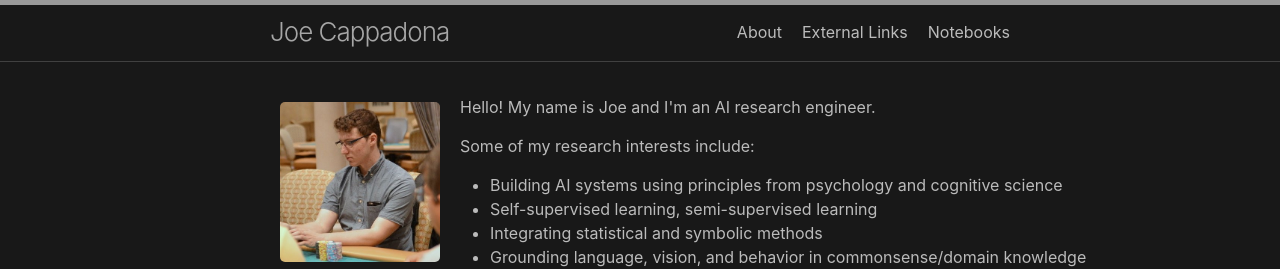
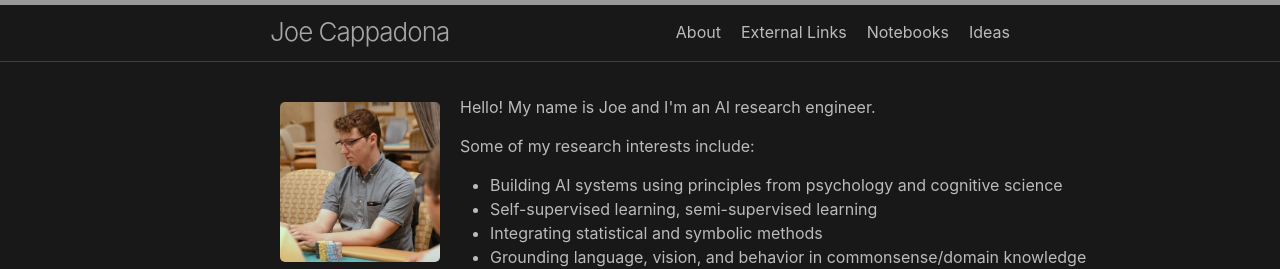
Before and after one commit to josephcappadona/josephcappadona.github.io, a Jekyll site: the page built from index.md, in a window 1280 px wide. Shown: the top 269 px of the page. Built offline with Jekyll 4.4.1, drawn with Linux system fonts in a browser that asks for light colours.

Commit message:
Update _config.yml

```diff
--- a/_config.yml
+++ b/_config.yml
@@ -18,6 +18,7 @@ header_pages:
  - about.md
  - links.md
  - notebooks.md
+ - ideas.md
 
 theme: minima
 plugins:
```
